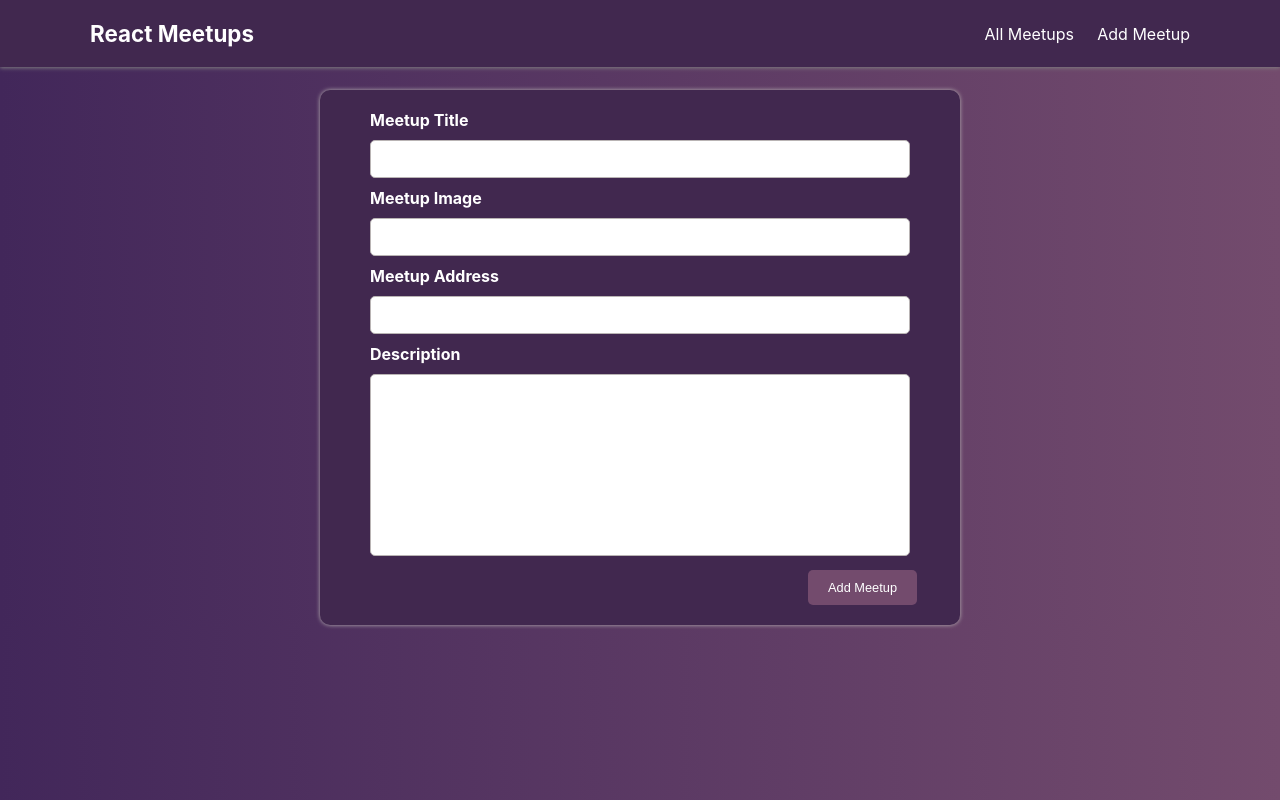
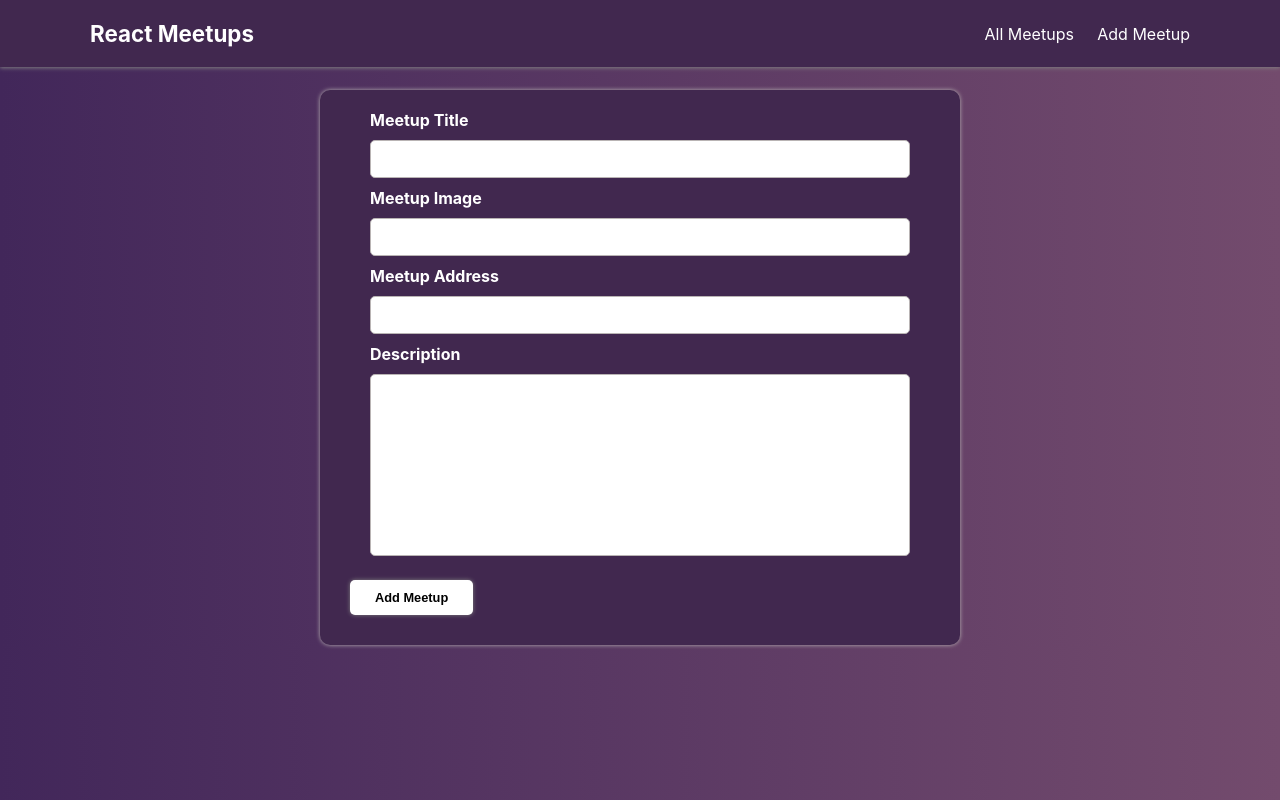
Before and after one commit to medsabbar/first-next, a Next.js app: page /new-meetup in a window 1280 px wide. Built offline with nearby package versions, Linux system fonts and the light colour scheme.

Commit message:
some UI changes and add animations

```diff
--- a/components/meetups/NewMeetupForm.module.css
+++ b/components/meetups/NewMeetupForm.module.css
@@ -35,11 +35,13 @@
 }
 
 .container button {
-	margin-left: 78%;
-	padding: 10px 20px;
-	background-color: #734b6d;
-	color: white;
+	padding: 10px 25px;
+	background-color: #ffffff;
+	color: black;
 	font-size: 0.8rem;
+	font-weight: bold;
 	border: none;
 	border-radius: 5px;
+	margin: 10px;
+	box-shadow: 0px 0px 4px 0px gray;
 }
```
